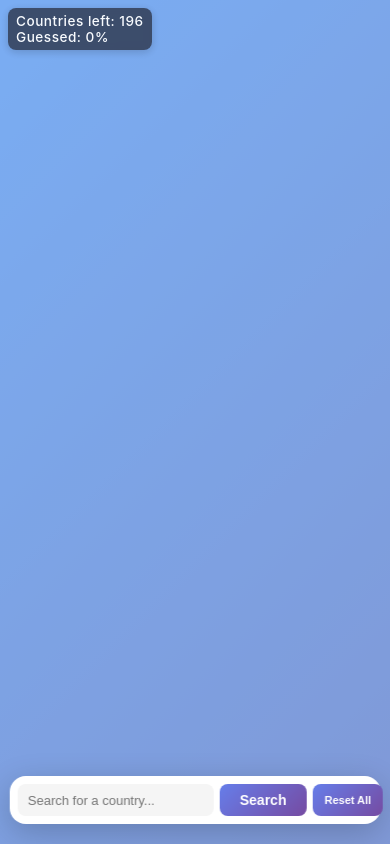
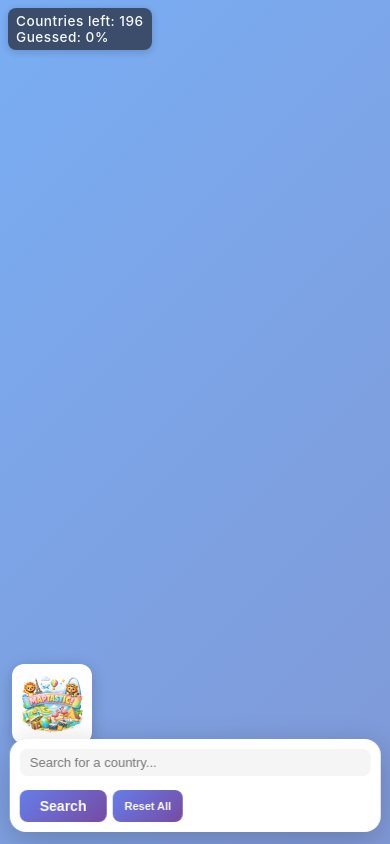
Before and after one commit to Alma-Mater/Maptastic, a website: page index.html in a window 390 px wide. Drawn offline with nearby package versions, Linux system fonts and the light colour scheme; no server answers.

Commit message:
added logo but illegible:

```diff
--- a/index.html
+++ b/index.html
@@ -17,6 +17,9 @@
 
         <!-- Country name tooltip -->
         <div id="country-tooltip" class="hidden"></div>
+
+        <!-- Logo -->
+        <img id="logo" src="Maptastic_Logo.png" alt="Maptastic Logo">
 
         <!-- Search container -->
         <div id="search-container">
--- a/styles.css
+++ b/styles.css
@@ -70,16 +70,22 @@ body {
         z-index: 20;
     }
     #search-container {
-        position: absolute;
-        bottom: 12px;
-        left: 50%;
-        transform: translateX(-50%);
-        width: 98vw;
-        max-width: 100vw;
-        margin-top: 0;
-        margin-bottom: 0;
-        z-index: 30;
-        top: unset !important;
+        position: fixed !important;
+        bottom: 12px !important;
+        left: 50% !important;
+        transform: translateX(-50%) !important;
+        width: 95vw !important;
+        max-width: 95vw !important;
+        margin: 0 !important;
+        z-index: 100 !important;
+    }
+    #search-box {
+        padding: 10px !important;
+        flex-wrap: wrap;
+    }
+    #country-search {
+        min-width: 100% !important;
+        margin-bottom: 8px;
     }
 }
 .country {
@@ -144,6 +150,34 @@ body {
 
 #country-tooltip.visible {
     opacity: 1;
+}
+
+/* Logo */
+#logo {
+    position: absolute;
+    bottom: 30px;
+    left: 30px;
+    height: 120px;
+    width: auto;
+    z-index: 90;
+    background: white;
+    padding: 12px;
+    border-radius: 12px;
+    box-shadow: 0 4px 16px rgba(0, 0, 0, 0.2);
+    transition: transform 0.3s ease;
+}
+
+#logo:hover {
+    transform: scale(1.05);
+}
+
+@media (max-width: 600px) {
+    #logo {
+        height: 80px;
+        bottom: 100px;
+        left: 12px;
+        padding: 8px;
+    }
 }
 
 /* Search container */
```
Also changed, not shown: Maptastic_Logo.PNG (added).
